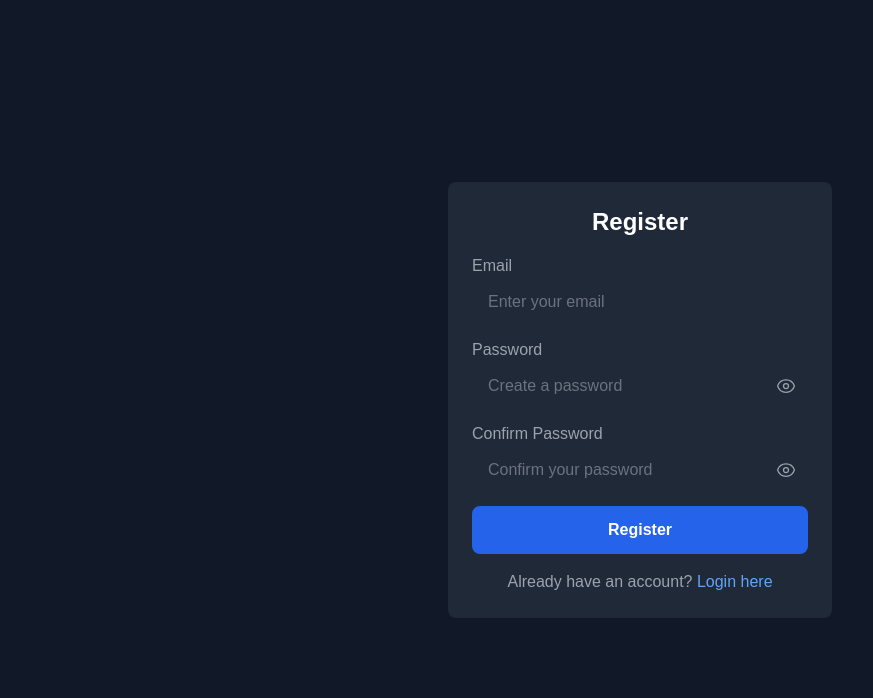
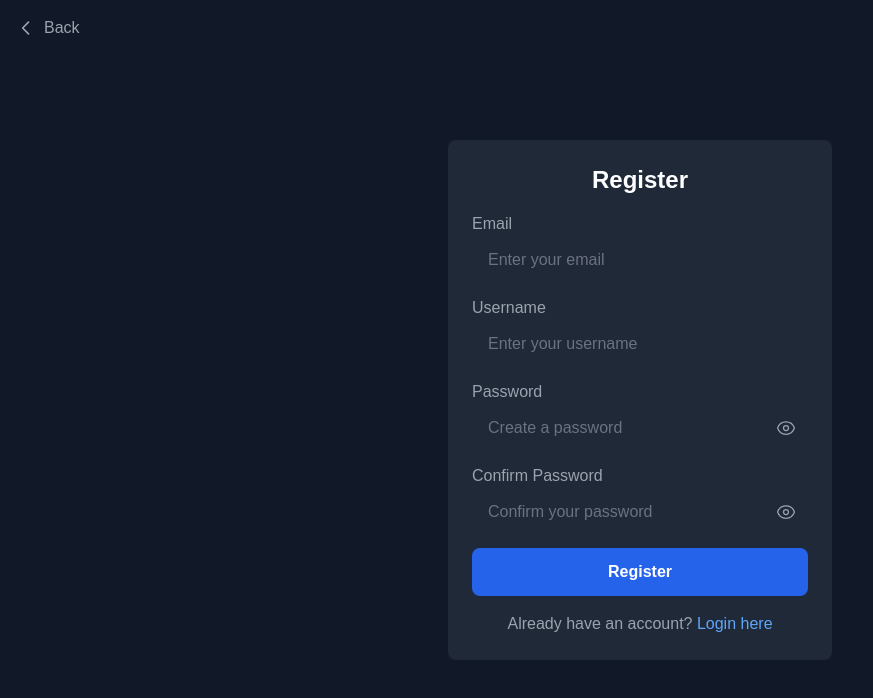
Before and after one commit to nakamino24/YouApp, a Next.js app in the folder youapp/: page /auth/register in a window 1280 px wide. Shown: the top 698 px of the page, without its empty margins (0-873 px from the left). Built offline with nearby package versions, Linux system fonts and the light colour scheme.

Commit message:
[ADD]:Add mockdatabase

```diff
--- a/youapp/src/app/api/login/route.ts
+++ b/youapp/src/app/api/login/route.ts
@@ -1,45 +1,47 @@
-import { NextRequest, NextResponse } from "next/server";
-
-const mockUser = {
-  email: "johndoe@gmail.com",
-  password: "password123",
-  token: "mock-token-12345",
-};
+import { NextRequest, NextResponse } from 'next/server'
+import { users } from '@/mockDatabase/mockDatabase' // Pastikan path sesuai dengan struktur Anda
 
 export async function POST(req: NextRequest) {
   try {
-    const { email, password } = await req.json();
+    const { email, password } = await req.json()
 
+    // Validasi input
     if (!email || !password) {
       return NextResponse.json(
-        { success: false, message: "Email and password are required." },
-        { status: 400 },
-      );
+        { success: false, message: 'Email and password are required.' },
+        { status: 400 }
+      )
     }
 
-    if (email !== mockUser.email || password !== mockUser.password) {
+    // Cek data pengguna di database
+    const user = users.find(
+      (user) => user.email === email && user.password === password
+    )
+
+    if (!user) {
       return NextResponse.json(
-        { success: false, message: "Invalid email or password." },
-        { status: 401 },
-      );
+        { success: false, message: 'Invalid email or password.' },
+        { status: 401 }
+      )
     }
 
+    // Response sukses
     return NextResponse.json(
       {
         success: true,
-        message: "Login successful!",
+        message: 'Login successful!',
         data: {
-          token: mockUser.token,
-          user: { email: mockUser.email, name: "John Doe" },
+          token: 'mock-token-12345',
+          user: { name: user.name, email: user.email },
         },
       },
-      { status: 200 },
-    );
+      { status: 200 }
+    )
   } catch (error) {
-    console.error("Login Error:", error);
+    console.error('Login Error:', error)
     return NextResponse.json(
-      { success: false, message: "Internal server error." },
-      { status: 500 },
-    );
+      { success: false, message: 'Internal server error.' },
+      { status: 500 }
+    )
   }
 }
--- a/youapp/src/app/api/register/route.ts
+++ b/youapp/src/app/api/register/route.ts
@@ -1,46 +1,44 @@
-import { NextRequest, NextResponse } from "next/server";
-
-// Mock Database
-const users: { email: string; password: string }[] = [];
+import { NextRequest, NextResponse } from 'next/server'
+import { users } from '@/mockDatabase/mockDatabase'
 
 export async function POST(req: NextRequest) {
   try {
-    const { email, password } = await req.json();
+    const { name, email, password } = await req.json()
 
     // Validasi input
     if (!email || !password) {
       return NextResponse.json(
-        { success: false, message: "Email and password are required." },
-        { status: 400 },
-      );
+        { success: false, message: 'Email and password are required.' },
+        { status: 400 }
+      )
     }
 
     // Cek jika email sudah terdaftar
-    const existingUser = users.find((user) => user.email === email);
+    const existingUser = users.find((user) => user.email === email)
     if (existingUser) {
       return NextResponse.json(
-        { success: false, message: "Email already registered." },
-        { status: 409 },
-      );
+        { success: false, message: 'Email already registered.' },
+        { status: 409 }
+      )
     }
 
-    // Simpan user baru (Mock)
-    users.push({ email, password }); // Note: Di produksi, password harus di-hash
+    // Simpan user baru
+    users.push({ name, email, password })
 
     // Response sukses
     return NextResponse.json(
       {
         success: true,
-        message: "Registration successful!",
+        message: 'Registration successful!',
         data: { email },
       },
-      { status: 201 },
-    );
+      { status: 201 }
+    )
   } catch (error) {
-    console.error("Register Error:", error);
+    console.error('Register Error:', error)
     return NextResponse.json(
-      { success: false, message: "Internal server error." },
-      { status: 500 },
-    );
+      { success: false, message: 'Internal server error.' },
+      { status: 500 }
+    )
   }
 }
--- a/youapp/src/app/auth/login/page.tsx
+++ b/youapp/src/app/auth/login/page.tsx
@@ -1,34 +1,54 @@
-"use client";
+'use client'
 
-import { useState } from "react";
-import Input from "@/components/Input";
-import Button from "@/components/Button";
-import { login } from "@/services/auth/login";
-import { useRouter } from "next/navigation";
+import { useState } from 'react'
+import Input from '@/components/Input'
+import Button from '@/components/Button'
+import { login } from '@/services/auth/login'
+import { useRouter } from 'next/navigation'
 
 export default function LoginPage() {
-  const [email, setEmail] = useState("");
-  const [password, setPassword] = useState("");
-  const [error, setError] = useState("");
-  const [loading, setLoading] = useState(false);
-  const router = useRouter();
+  const [email, setEmail] = useState('')
+  const [password, setPassword] = useState('')
+  const [error, setError] = useState('')
+  const [loading, setLoading] = useState(false)
+  const router = useRouter()
 
   const handleLogin = async () => {
-    setError("");
-    setLoading(true);
-    const result = await login({ email, password });
-    setLoading(false);
+    setError('')
+    setLoading(true)
+    const result = await login({ email, password })
+    setLoading(false)
 
     if (result.success) {
-      localStorage.setItem("token", result.data.token); // Simpan token
-      router.push("/profile");
+      localStorage.setItem('token', result.data.token)
+      router.push('/profile')
     } else {
-      setError(result.message || "Failed to login.");
+      setError(result.message || 'Failed to login.')
     }
-  };
+  }
 
   return (
     <div className="flex justify-center items-center min-h-screen bg-gray-900">
+      <button
+        onClick={() => router.push('/')}
+        className="absolute top-4 left-4 text-gray-400 hover:text-white flex items-center"
+      >
+        <svg
+          xmlns="http://www.w3.org/2000/svg"
+          className="h-5 w-5 mr-2"
+          fill="none"
+          viewBox="0 0 24 24"
+          stroke="currentColor"
+          strokeWidth={2}
+        >
+          <path
+            strokeLinecap="round"
+            strokeLinejoin="round"
+            d="M15 19l-7-7 7-7"
+          />
+        </svg>
+        Back
+      </button>
       <div className="p-6 bg-gray-800 rounded-lg w-full max-w-sm">
         <h1 className="text-2xl font-bold text-white mb-4 text-center">
           Login
@@ -56,7 +76,16 @@ export default function LoginPage() {
           isLoading={loading}
           disabled={loading}
         />
+        <p className="text-gray-400 text-sm mt-4 text-center">
+          No account?{' '}
+          <button
+            onClick={() => router.push('/register')}
+            className="text-blue-500 hover:underline"
+          >
+            Register here
+          </button>
+        </p>
       </div>
     </div>
-  );
+  )
 }
--- a/youapp/src/app/auth/register/page.tsx
+++ b/youapp/src/app/auth/register/page.tsx
@@ -1,45 +1,66 @@
-"use client";
+'use client'
 
-import { useState } from "react";
-import Input from "@/components/Input";
-import Button from "@/components/Button";
-import { register } from "@/services/auth/register";
-import { useRouter } from "next/navigation";
+import { useState } from 'react'
+import Input from '@/components/Input'
+import Button from '@/components/Button'
+import { register } from '@/services/auth/register'
+import { useRouter } from 'next/navigation'
 
 export default function RegisterPage() {
-  const [email, setEmail] = useState("");
-  const [password, setPassword] = useState("");
-  const [confirmPassword, setConfirmPassword] = useState("");
-  const [error, setError] = useState("");
-  const [loading, setLoading] = useState(false);
-  const router = useRouter();
+  const [name, setName] = useState('')
+  const [email, setEmail] = useState('')
+  const [password, setPassword] = useState('')
+  const [confirmPassword, setConfirmPassword] = useState('')
+  const [error, setError] = useState('')
+  const [loading, setLoading] = useState(false)
+  const router = useRouter()
 
   const handleRegister = async () => {
-    setError("");
+    setError('')
 
     // Validasi input
     if (!email || !password || !confirmPassword) {
-      setError("All fields are required.");
-      return;
+      setError('All fields are required.')
+      return
     }
     if (password !== confirmPassword) {
-      setError("Passwords do not match.");
-      return;
+      setError('Passwords do not match.')
+      return
     }
 
-    setLoading(true);
-    const result = await register({ email, password });
-    setLoading(false);
+    setLoading(true)
+    const result = await register({ email, password })
+    setLoading(false)
 
     if (result.success) {
-      router.push("/auth/login");
+      router.push('/auth/login')
     } else {
-      setError(result.message || "Registration failed.");
+      setError(result.message || 'Registration failed.')
     }
-  };
+  }
 
   return (
     <div className="flex justify-center items-center min-h-screen bg-gray-900">
+      <button
+        onClick={() => router.push('/')}
+        className="absolute top-4 left-4 text-gray-400 hover:text-white flex items-center"
+      >
+        <svg
+          xmlns="http://www.w3.org/2000/svg"
+          className="h-5 w-5 mr-2"
+          fill="none"
+          viewBox="0 0 24 24"
+          stroke="currentColor"
+          strokeWidth={2}
+        >
+          <path
+            strokeLinecap="round"
+            strokeLinejoin="round"
+            d="M15 19l-7-7 7-7"
+          />
+        </svg>
+        Back
+      </button>
       <div className="p-6 bg-gray-800 rounded-lg w-full max-w-sm">
         <h1 className="text-2xl font-bold text-white mb-4 text-center">
           Register
@@ -53,6 +74,13 @@ export default function RegisterPage() {
           placeholder="Enter your email"
           value={email}
           onChange={(e) => setEmail(e.target.value)}
+        />
+        <Input
+          label="Username"
+          type="name"
+          placeholder="Enter your username"
+          value={name}
+          onChange={(e) => setName(e.target.value)}
         />
         <Input
           label="Password"
@@ -75,12 +103,12 @@ export default function RegisterPage() {
           disabled={loading}
         />
         <p className="text-gray-400 text-center mt-4">
-          Already have an account?{" "}
+          Already have an account?{' '}
           <a href="/auth/login" className="text-blue-400 hover:underline">
             Login here
           </a>
         </p>
       </div>
     </div>
-  );
+  )
 }
```
